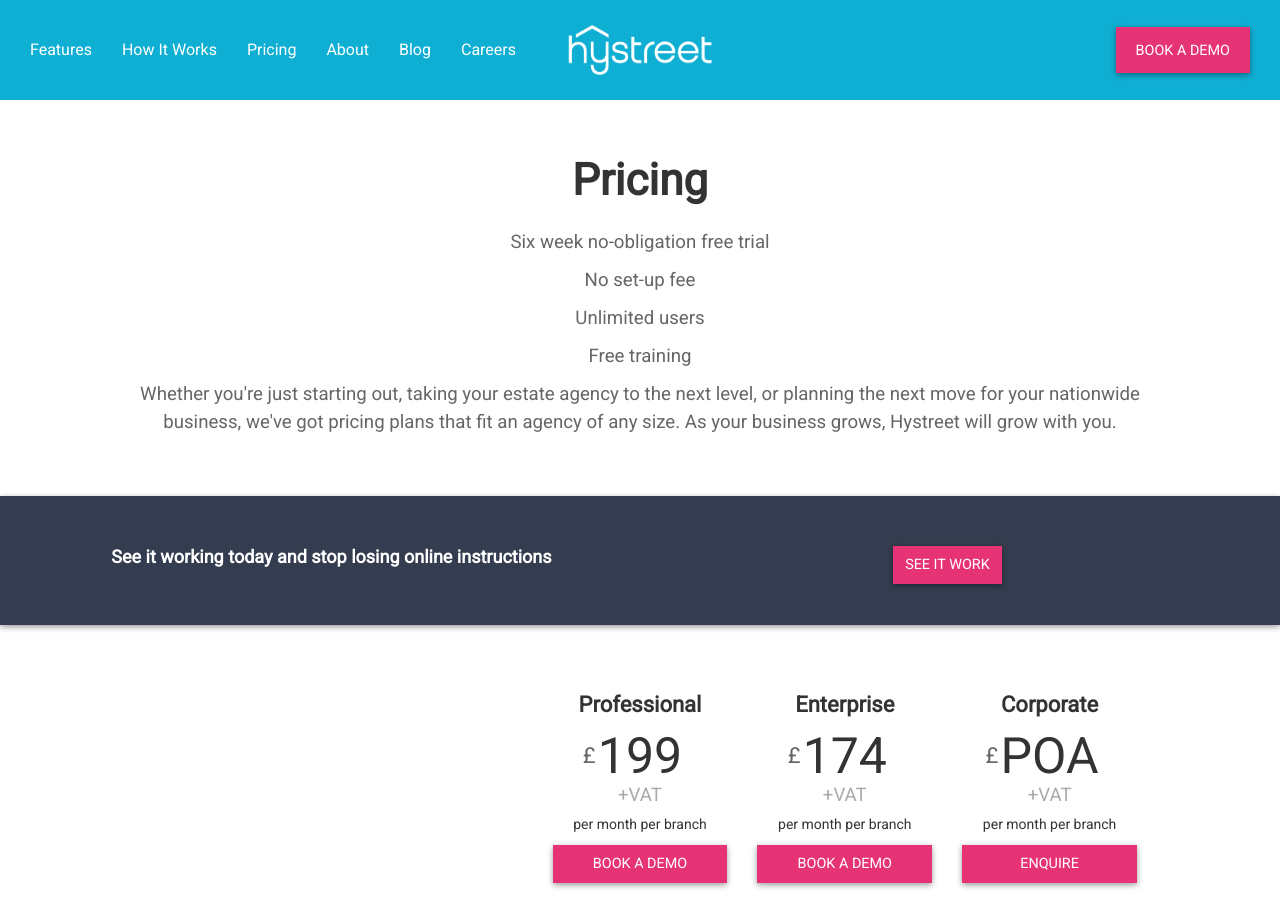
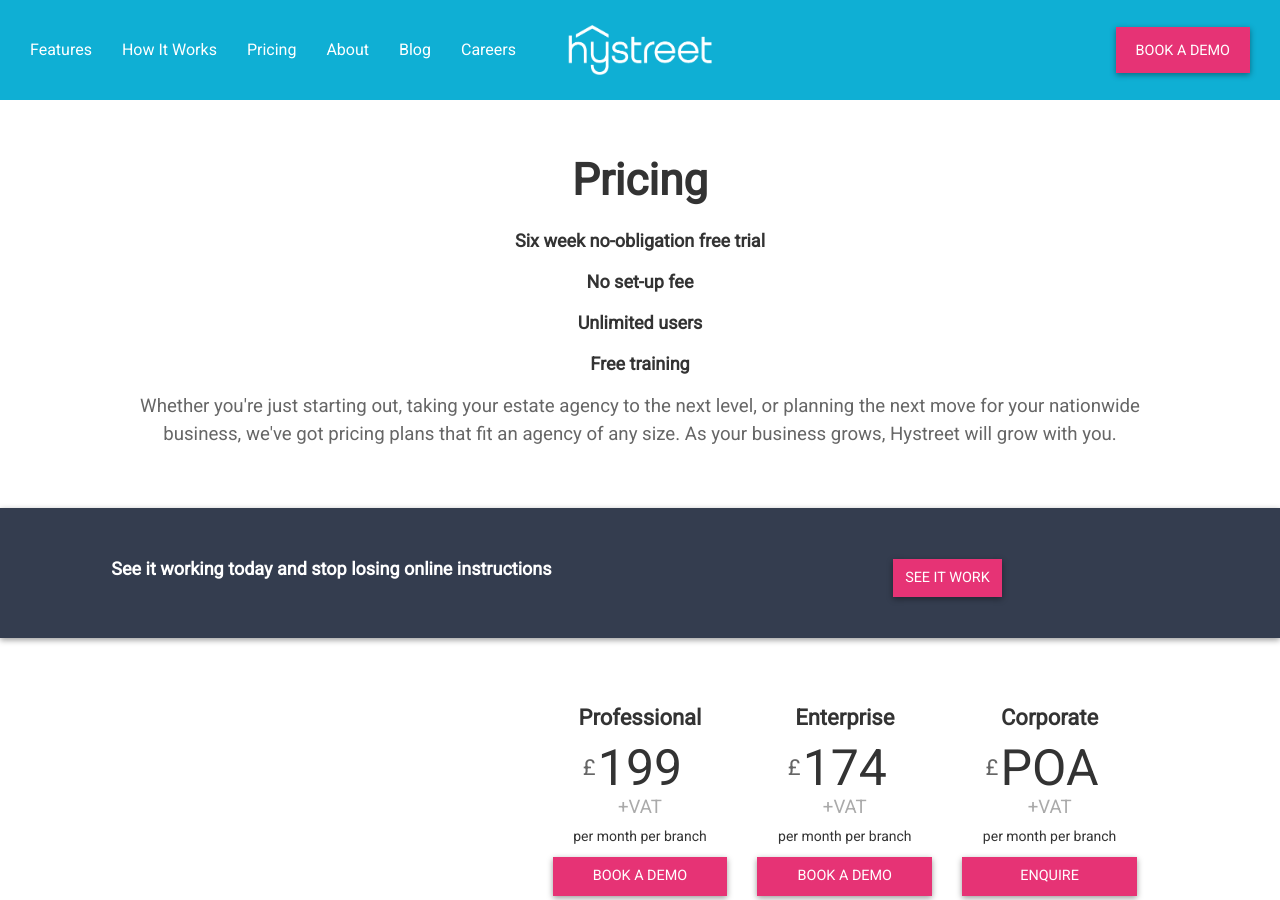
Before and after one commit to hidr/hystreet-marketing-live, a Jekyll site: the page built from pricing/b/index.html, in a window 1280 px wide and 900 px high. Built offline with Jekyll 4.4.1, drawn with Linux system fonts in a browser that asks for light colours.

Commit message:
Bold USP snippets

```diff
--- a/pricing/b/index.html
+++ b/pricing/b/index.html
@@ -9,18 +9,18 @@
 <div class='full'>
   <div class="row layout-text" style="max-width: 1024px;">
     <h1>Pricing</h1>
-    <p>
+    <h3>
         Six week no-obligation free trial
-      </p>
-      <p>
+      </h3>
+      <h3>
         No set-up fee
-      </p>
-      <p>
+      </h3>
+      <h3>
         Unlimited users
-      </p>
-      <p>
+      </h3>
+      <h3>
         Free training
-      </p>
+      </h3>
     <p>Whether you're just starting out, taking your estate agency to the next level, or planning the next move for your nationwide business, we've got pricing plans that fit an agency of any size. As your business grows, Hystreet will grow with you.</p>
   </div>
 </div>
```
